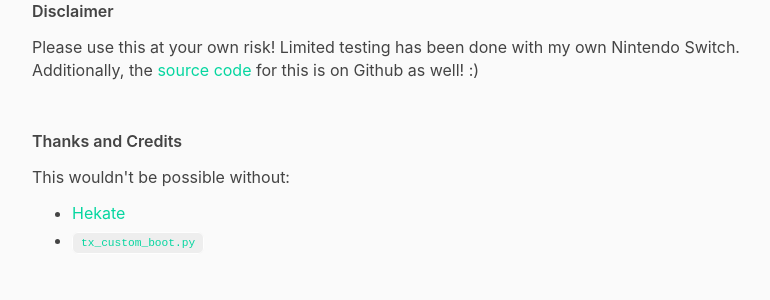
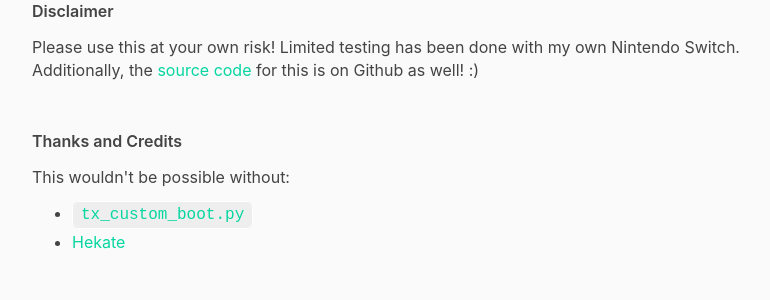
Before and after one commit to cocoastorm/web_tx_custom_boot, a Flask app: template www/templates/index.html in a window 1280 px wide; the page is wider, and only the part inside the window is pictured. Shown: the part 408-708 px from the top of that part, without its empty margins (64-834 px from the left). Run offline with Flask 2, Linux system fonts and the light colour scheme; the template is opened without the code that fills it, so the values that code supplies are empty.

Commit message:
refactor: thanks section more consistent

```diff
--- a/www/static/style.css
+++ b/www/static/style.css
@@ -70,6 +70,10 @@ body {
 
   font-family: 'Courier New', Courier, monospace;
   font-size: 0.7em;
+}
+
+.code--link {
+  font-size: 1em;
 }
 
 .group {
--- a/www/templates/index.html
+++ b/www/templates/index.html
@@ -94,13 +94,12 @@
 
             <ul class="list">
               <li>
+                <a class="link" href="https://gist.github.com/CTCaer/13c02c05daec9e674ba00ce5ac35f5be">
+                  <span class="code code--link">tx_custom_boot.py</span>
+                </a>
+              </li>
+              <li>
                 <a class="link" href="https://github.com/CTCaer/hekate">Hekate</a>
-              </li>
-
-              <li>
-                <a class="link" href="https://gist.github.com/CTCaer/13c02c05daec9e674ba00ce5ac35f5be">
-                  <span class="code">tx_custom_boot.py</span>
-                </a>
               </li>
             </ul>
           </p>
```
